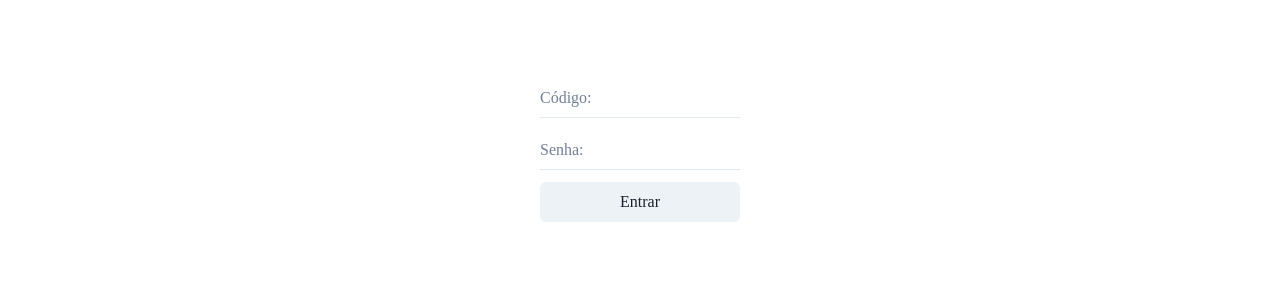
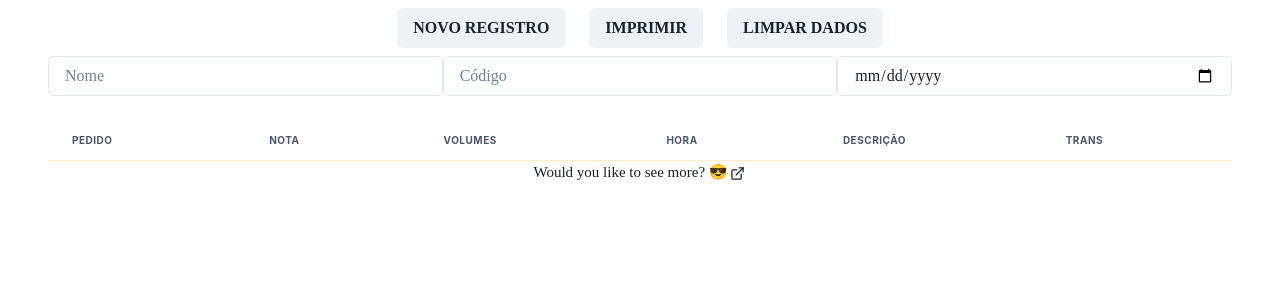
Before and after one commit to deividjmoura/vendasonline, a React (Vite) app: page / in a window 1280 px wide. Shown: the top 300 px of the page. Built offline with nearby package versions, Linux system fonts and the light colour scheme.

Commit message:
docs(app.jsx): only trash excluded
removed some lines

```diff
--- a/src/App.jsx
+++ b/src/App.jsx
@@ -5,7 +5,6 @@ import { ButtonGroup, Box, Flex, Button,
 import { useEffect, useState } from "react";
 import ModalComp from "./components/ModalComp";
 import Imprimir from "./components/Imprimir";
-import Login from "./components/Login/Login";
 
 const App = () => {
     const { isOpen, onOpen, onClose } = useDisclosure();
@@ -37,17 +36,9 @@ const App = () => {
       localStorage.clear();
       document.location.reload(true);
      };
-     /* --- Creating a afunaction to change the color of placeholder ---
-         function colortrans() {
-          const trans = document.querySelector('css-h8oyu9');
-      if (trans === RDS) {
-        --chakra-colors-chakra-placeholder-color:
-      }
-    };
-     */
+
     return (
-     <Login></Login>
-    /* <Flex
+    <Flex
     align="center"
     justify="center"
     fontSize="13px"
@@ -147,7 +138,6 @@ Would you like to see more? 😎<ExternalLinkIcon mx='2px' />
       )}
 
     </Flex>
-    */
   );
 };
 
--- a/src/components/Login/Login.jsx
+++ /dev/null
@@ -1,19 +0,0 @@
-import { Box, Flex, Input, Stack, Button,  } from '@chakra-ui/react';
-
-const Login = () => {
-    return (
-    <Flex align="center"
-    justify="center"
-    fontSize="13px"
-    fontFamily="poppins"
-    height={300}>
-  <Box p='4' bg='blue.460' >
-  <Stack spacing={3}>
-  <Input variant='flushed' placeholder='Código:' name='usuario' />
-  <Input variant='flushed' placeholder='Senha:' name='senha' />
-  <Input variant='filled' type="button" value="Entrar" />
-</Stack>
-  </Box>
-</Flex>
-)};
-export default Login;
```
